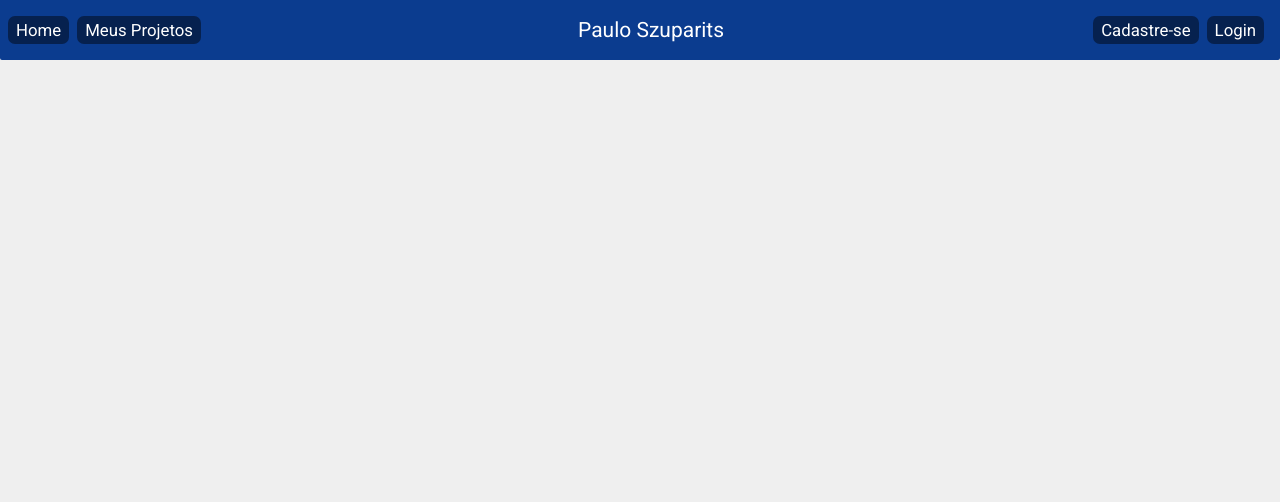
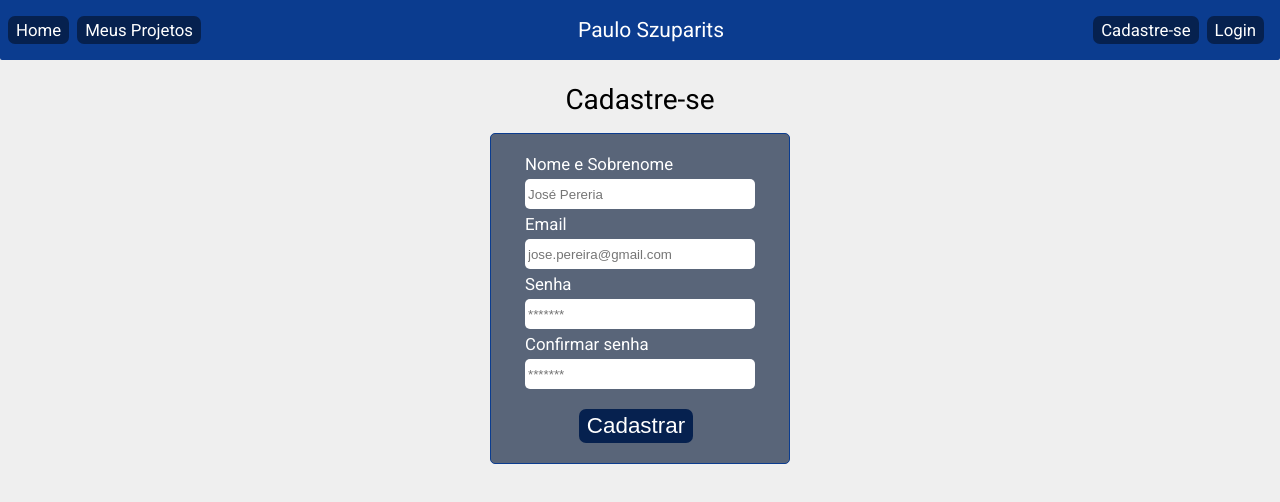
Before and after one commit to pauloszuparits/Portfolio-front-end-REACT, a React (Create React App) app: page /cadastro in a window 1280 px wide. Shown: the top 502 px of the page. Built offline with nearby package versions, Linux system fonts and the light colour scheme.

Commit message:
was added login and signUp pages

```diff
--- a/src/App.js
+++ b/src/App.js
@@ -2,12 +2,15 @@ import { BrowserRouter } from "react-router-dom";
 import Routes from "./routes/routes";
 import { ToastContainer, toast } from 'react-toastify';
 import 'react-toastify/dist/ReactToastify.css';
+import AuthProvider from "./contexts/Auth";
 function App() {
   return (
+    <AuthProvider>
       <BrowserRouter>
         <Routes/>
         <ToastContainer />
       </BrowserRouter>
+    </AuthProvider>
   );
 }
 
--- /dev/null
+++ b/src/Dashboard/dashboard.js
@@ -0,0 +1,19 @@
+import { AuthContext } from "../contexts/Auth"
+import Header from "../components/Header"
+import { useContext } from "react"
+export default function Dashboard(){
+    const{singed, deslogar} = useContext(AuthContext);
+    if(!singed){
+        return(
+            <div>
+                Não esta logado
+            </div>
+        );
+    }
+    return(
+        <div>
+            <Header/>
+            <button onClick={deslogar}>Deslogar</button>
+        </div>
+    )
+}
--- a/src/components/Header/index.js
+++ b/src/components/Header/index.js
@@ -1,9 +1,12 @@
 import { Link } from "react-router-dom"
 import './header.css'
 import {AiOutlineMenu} from 'react-icons/ai'
-import { useState } from "react"
+import { useContext, useState } from "react"
+import { AuthContext } from "../../contexts/Auth"
 export default function Header(){
     const [sideBar, setSideBar] = useState(false);
+    const {singed} = useContext(AuthContext);
+
 
     function handleChange(){
         setSideBar(!sideBar);
@@ -24,10 +27,14 @@ export default function Header(){
                 <div>
                     <h2 id="logo-principal">Paulo Szuparits</h2>
                 </div>
-                <div className="botoes-cabecalho">
-                    <Link to="/cadastro">Cadastre-se</Link>
-                    <Link to="/login">Login</Link>
-                </div>
+                {singed ?
+                    <div>TESTE</div>
+                    :
+                    <div className="botoes-cabecalho">
+                        <Link to="/cadastro">Cadastre-se</Link>
+                        <Link to="/login">Login</Link>
+                    </div>
+                }
             </div>
         </div>
     )
--- /dev/null
+++ b/src/contexts/Auth.js
@@ -0,0 +1,111 @@
+import { createContext, useEffect, useState } from "react";
+import { toast } from "react-toastify";
+import firebase from '../services/firebaseConection'
+
+export const  AuthContext = createContext({});
+
+function AuthProvider({children}){
+    const [loading, setLoading] = useState(false);
+    const [user, setUser] = useState(null);
+
+    useEffect(()=>{
+
+        function loadStorage(){
+            const storageUser = localStorage.getItem('SistemaUser');
+            if(storageUser){
+                setUser(JSON.parse(storageUser));
+                setLoading(false);
+            }
+
+            setLoading(false);
+        }
+        loadStorage();
+
+    },[])
+
+    async function logar(email, senha){
+        setLoading(true);
+
+        await firebase.auth().signInWithEmailAndPassword(email, senha)
+        .then(async (value)=>{
+            let uid = value.user.uid;
+
+            const userProfile = await firebase.firestore().collection('users')
+            .doc(uid).get();
+
+            let data = {
+                uid: uid,
+                nome: userProfile.data().nome,
+                avatarUrl: userProfile.data().avatarUrl,
+                email: value.user.email
+            }
+
+            setUser(data);
+            storeUser(data);
+            setLoading(false);
+            toast.success('Bem vindo de volta');
+        })
+        .catch((error)=>{
+            setLoading(false);
+            toast.error('Algo deu errado');
+        })
+    }
+
+    async function cadastro(email, senha, nome){
+        setLoading(true);
+        await firebase.auth().createUserWithEmailAndPassword(email, senha)
+        .then(async(value)=>{
+            let uid = value.user.uid;
+
+            await firebase.firestore().collection('users')
+            .doc(uid).set({
+                nome: nome,
+                avatarUrl: null,
+            })
+            .then(()=>{
+                let data = {
+                    uid: uid,
+                    nome: nome,
+                    email: value.user.email,
+                    avatarUrl: null
+                };
+
+                setUser(data);
+                storeUser(data);
+                setLoading(false);
+                toast.success('Cadastro Efetuado com sucesso');
+            })
+            .catch((error)=>{
+                console.log(error);
+                toast.error('Algo saiu errado, tente novamente mais tarde');
+                setLoading(false);
+            })
+        })
+    }
+
+    async function deslogar(){
+        await firebase.auth().signOut();
+        localStorage.removeItem('SistemaUser')
+        setUser(null);
+    }
+
+    function storeUser(data){
+        localStorage.setItem('SistemaUser', JSON.stringify(data));
+    }
+
+    return(
+        <AuthContext.Provider
+        value={{
+            singed: !!user,
+            user,
+            loading,
+            cadastro,
+            logar,
+            deslogar
+        }}>
+            {children}
+        </AuthContext.Provider>
+    )
+}
+
+export default AuthProvider;
--- /dev/null
+++ b/src/pages/Cadastro/cadastro.css
@@ -0,0 +1,53 @@
+.campos-cadastro{
+    display: flex;
+    justify-content: center;
+    text-align: center;
+    margin: auto;
+    border: solid 1px #0B3C8F;
+    border-radius: 5px;
+    background-color: #041636a2;
+    color: white;
+    width: 300px;
+    padding-top: 15px;
+}
+.campos-cadastro p{
+    font-weight: 400;
+    font-size: 1.2em;
+    margin-bottom: 5px;
+    margin-top: 5px;
+    text-align: left;
+}
+
+.campos-cadastro input{
+    width: 230px;
+    height: 30px;
+    padding: 3px;
+    border-radius: 5px;
+    border: none;
+    transition: ease-in 0.2s;
+
+}
+.campos-cadastro input:focus{
+    border: solid 1px #06214F;
+    transform: scale(1.07);
+}
+
+.campos-cadastro button{
+    margin-top: 20px;
+    margin-bottom: 20px;
+    border: none;
+
+    background-color: #06214F;
+    padding: 4px 8px;
+    border-radius: 7px;
+    font-size: 1.6em;
+    color: white;
+    transition: ease-in 0.2s;
+    margin-right: 8px;
+}
+
+.campos-cadastro button:hover{
+    transform: scale(1.1);
+    background-color: #011029;
+    border: solid 1px white;
+}
--- a/src/pages/Cadastro/index.js
+++ b/src/pages/Cadastro/index.js
@@ -1,10 +1,59 @@
-import Header from "../../components/Header"
+import { useContext, useState } from "react";
+import Header from "../../components/Header";
+import './cadastro.css';
+import { AuthContext } from "../../contexts/Auth";
+import { toast } from "react-toastify";
+export default function Cadastro(){
+    const [nome, setNome] = useState('');
+    const [email, setEmail] = useState('');
+    const [senha, setSenha] = useState('');
+    const [senhaCon, setSenhaCon] = useState('');
 
-export default function Cadastro(){
+    const{cadastro, loading} = useContext(AuthContext);
+
+    function handleSubmit(e){
+        e.preventDefault();
+        if(nome !== '' && email !== '' && senha !== '' && senhaCon !== ''){
+            if(senha === senhaCon){
+                cadastro(email, senha, nome);
+
+                setNome('');
+                setEmail('');
+                setSenha('');
+                setSenhaCon('');
+            }else{
+                toast.error('Senhas não conferem');
+                setSenha('');
+                setSenhaCon('');
+            }
+        }else{
+            toast.error('Algum campo não foi preenchido, preencha e tente novamente')
+        }
+    }
+
     return(
         <div>
-
             <Header/>
+            <div className="titulo-projetos">
+                <h1>Cadastre-se</h1>
+            </div>
+            <div className="campos-cadastro">
+                <form onSubmit={handleSubmit}>
+                    <p>Nome e Sobrenome</p>
+                    <input type="text"  placeholder="José Pereria" onChange={(e)=>{setNome(e.target.value)}}/>
+                    <p>Email</p>
+                    <input type="text"  placeholder="jose.pereira@gmail.com" onChange={(e)=>{setEmail(e.target.value)}}/>
+                    <p>Senha</p>
+                    <input type="password" placeholder="*******" onChange={(e)=>{setSenha(e.target.value)}}/>
+                    <p>Confirmar senha</p>
+                    <input type="password" placeholder="*******" onChange={(e)=>{setSenhaCon(e.target.value)}}/>
+                    <br/>
+                    {loading ?
+                    <button>Carregando ...</button>
+                    :
+                    <button type="submit" >Cadastrar</button>}
+                </form>
+            </div>
         </div>
     )
 }
--- a/src/pages/Login/index.js
+++ b/src/pages/Login/index.js
@@ -1,9 +1,45 @@
 import Header from "../../components/Header"
+import { useContext, useState } from "react";
+import { AuthContext } from "../../contexts/Auth";
+import { Link } from "react-router-dom";
+
 
 export default function Login(){
+    const [email, setEmail] = useState('');
+    const [senha, setSenha] = useState('');
+    const {logar, loading, singed} = useContext(AuthContext);
+    function login(e){
+        e.preventDefault();
+        if(email !== '' && senha !== ''){
+            logar(email, senha);
+        }
+    }
+    if(singed){
+        return(
+            <div>
+                <Header/>
+                <div>
+                    <h1>Acesse seu dashboard</h1>
+                    <Link to="/dashboard">Clique aqui</Link>
+                </div>
+            </div>
+        );
+    }
     return(
         <div>
             <Header/>
+            <div className="titulo-projetos">
+                <h1>Login</h1>
+            </div>
+            <div className="campos-cadastro">
+                <form onSubmit={login}>
+                    <p>Email</p>
+                    <input type="text"  placeholder="jose.pereira@gmail.com" onChange={(e)=>{setEmail(e.target.value)}}/>
+                    <p>Senha</p>
+                    <input type="password" placeholder="*******" onChange={(e)=>{setSenha(e.target.value)}}/>
+                    <button type="submit">Login</button>
+                </form>
+            </div>
         </div>
     )
 }
--- a/src/routes/routes.js
+++ b/src/routes/routes.js
@@ -1,4 +1,4 @@
-import { Switch, Route } from "react-router-dom";
+import { Switch, Route, Redirect } from "react-router-dom";
 
 import Home from "../pages/Home";
 import Projetos from "../pages/Projetos";
@@ -13,9 +13,16 @@ import Craps from "../pages/Craps";
 import ChatBot from "../pages/ChatBot";
 import Cadastro from "../pages/Cadastro";
 import Login from "../pages/Login";
+import Dashboard from "../Dashboard/dashboard";
+import { AuthContext } from "../contexts/Auth";
+import { useContext } from "react";
 export default function Routes(){
+
+
     return(
+
         <Switch>
+
             <Route exact path="/" component={Home}/>
             <Route exact path="/projetos" component={Projetos}/>
             <Route exact path="/projetos/calculadora" component={Calculadora}/>
@@ -29,6 +36,7 @@ export default function Routes(){
             <Route exact path="/projetos/chatbot" component={ChatBot}/>
             <Route exact path="/cadastro" component={Cadastro}/>
             <Route exact path="/login" component={Login}/>
+            <Route exact path="/dashboard" component={Dashboard}/>
 
 
         </Switch>
--- a/src/services/firebaseConection.js
+++ b/src/services/firebaseConection.js
@@ -1,5 +1,7 @@
 import firebase from 'firebase/app';
+import 'firebase/auth';
 import 'firebase/firestore';
+import 'firebase/storage'
 
 
 const firebaseConfig = {
@@ -12,7 +14,7 @@ const firebaseConfig = {
     measurementId: "G-V5E8VMNZ65"
   };
 
-  if(!firebase.apps.length){
+if(!firebase.apps.length){
       firebase.initializeApp(firebaseConfig);
   }
 
```
